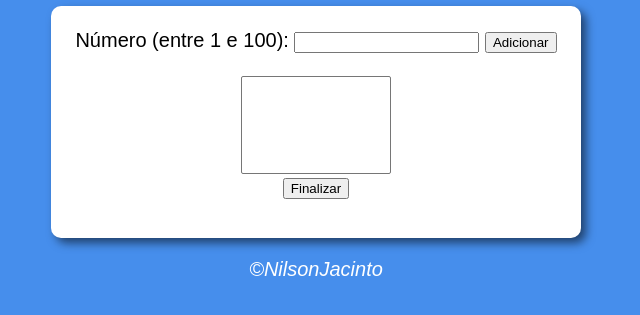
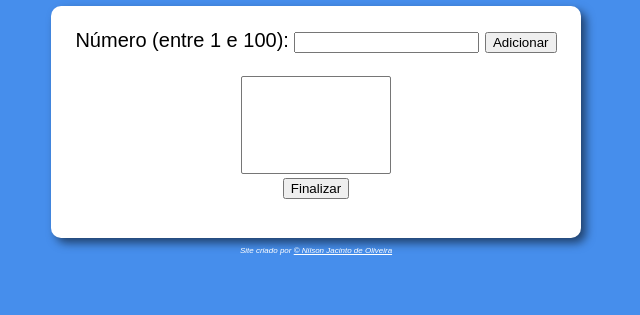
Before and after one commit to nilsonjacinto/analisadordenumeros, a plain HTML site: page index.html in a window 1280 px wide. Shown: the part 93-408 px from the top of the page, without its empty margins (324-964 px from the left). Drawn offline with Linux system fonts and the light colour scheme.

Commit message:
retifiquei o footer

```diff
--- a/estilo.css
+++ b/estilo.css
@@ -26,8 +26,15 @@ div {
     padding: 8px;
 }
 
+
 footer {
     color: white;
     text-align: center;
     font-style: italic;
+    font-size: 8px;
 }
+
+.white{
+    color: white;
+    font-size: 8px;
+}
--- a/index.html
+++ b/index.html
@@ -24,9 +24,12 @@ Número (entre 1 e 100):
 
 </div>
     </section>
-    <footer>
-<p>&copy;NilsonJacinto</p>
+
+     <footer>
+        <p>Site criado por <a href="https://github.com/nilsonjacinto/" target="_blank" class="white"> &copy Nilson
+                Jacinto de Oliveira</a></p>
     </footer>
+
     <script src="script.js"></script>
 </body>
 </html>
```
